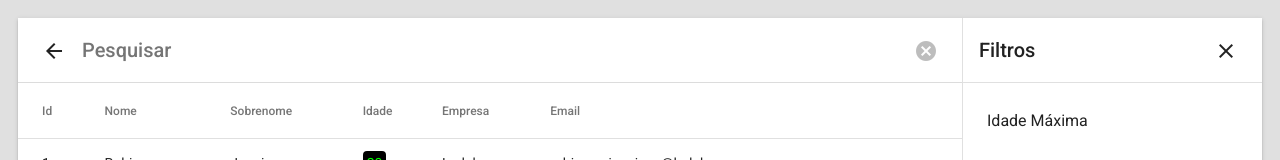
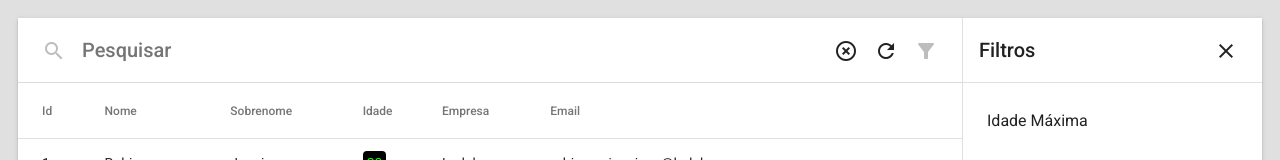
Before and after one commit to MRMokwa/new-table-app, an Angular app: page / in a window 1280 px wide. Both pictures are taken after a click on the button "search". Shown: the top 160 px of the page. Built offline with nearby package versions, Linux system fonts and the light colour scheme.

Commit message:
Ajustes de interface

```diff
--- a/src/app/data-view/data-view.service.ts
+++ b/src/app/data-view/data-view.service.ts
@@ -1,7 +1,7 @@
-import { Injectable, ChangeDetectorRef } from '@angular/core';
+import { Injectable } from '@angular/core';
 
-import { Subject, BehaviorSubject, Observable, merge, throwError } from 'rxjs';
-import { switchMap, tap, map, finalize, catchError } from 'rxjs/operators';
+import { Subject, BehaviorSubject, Observable, merge } from 'rxjs';
+import { switchMap, tap, map } from 'rxjs/operators';
 
 export const PAGE_SIZE_DEFAULT = 10;
 
@@ -25,11 +25,7 @@ export class DataViewService {
   filterOpened$ = this.filterOpened.asObservable();
   params$ = this.params.asObservable();
 
-  constructor(private cdr: ChangeDetectorRef) {
-    this.loading.subscribe((x) => {
-      console.log('loading', x);
-    });
-  }
+  constructor() {}
 
   getData<T>(
     request: (params: Parametros) => Observable<HttpResponse<T>>
--- a/src/app/data-view/filter/filter.component.ts
+++ b/src/app/data-view/filter/filter.component.ts
@@ -28,10 +28,6 @@ export class FilterComponent implements OnInit {
     this.opened$ = this.stateService.filterOpened$;
   }
 
-  onFilter(event: any) {
-    this.stateService.changeFilter(event);
-  }
-
   closeFilter() {
     this.stateService.closeFilter();
   }
--- a/src/app/data-view/search/search.component.html
+++ b/src/app/data-view/search/search.component.html
@@ -1,18 +1,13 @@
-<div fxLayout="row" fxLayoutAlign="end" id="search-container">
+<div fxLayout="row" fxLayoutAlign="end">
 
-    <button *ngIf="!searchVisible" mat-icon-button matTooltip="Pesquisar" (click)="open()">
-        <mat-icon>{{ searchVisible ? 'arrow_back' : 'search'}}</mat-icon>
-    </button>
-
-    <button *ngIf="searchVisible" mat-icon-button matTooltip="Voltar" (click)="close()">
-        <mat-icon>{{ searchVisible ? 'arrow_back' : 'search'}}</mat-icon>
+    <button [disabled]="searchVisible" mat-icon-button matTooltip="Pesquisar" (click)="open()">
+        <mat-icon>search</mat-icon>
     </button>
 
     <input placeholder="Pesquisar" #input [formControl]="pesquisa" [@inputState]="searchVisible"
-        (keydown.Escape)="clear()">
+        (keydown.Escape)="close()">
 
-    <button mat-icon-button matTooltip="Limpar pesquisa" *ngIf="searchVisible" (click)="clear()"
-        [disabled]="!pesquisa.value">
-        <mat-icon>cancel</mat-icon>
+    <button *ngIf="searchVisible" mat-icon-button matTooltip="Cancelar" (click)="close()">
+        <mat-icon>highlight_off</mat-icon>
     </button>
 </div>
--- a/src/app/data-view/toolbar/toolbar.component.html
+++ b/src/app/data-view/toolbar/toolbar.component.html
@@ -1,19 +1,17 @@
 <mat-toolbar>
 
-    <ng-container *ngIf="!pesquisando">
-        <span>{{ titulo }}</span>
-        <div fxFlex></div>
-    </ng-container>
+    <span *ngIf="!pesquisando" fxFlex>{{ titulo }}</span>
 
     <app-search fxFlex (openedChange)="pesquisando = $event"></app-search>
 
-    <ng-container *ngIf="!pesquisando">
-        <button mat-icon-button matTooltip="Atualizar" (click)="refresh()">
-            <mat-icon>refresh</mat-icon>
-        </button>
+    <button mat-icon-button matTooltip="Atualizar" (click)="refresh()">
+        <mat-icon>refresh</mat-icon>
+    </button>
 
+    <ng-container *ngIf="filterBadge$ | async as filterBadge">
         <button mat-icon-button matTooltip="Filtros" (click)="openFilter()" [disabled]="filterOpened$ | async">
-            <mat-icon>tune</mat-icon>
+            <mat-icon [matBadge]="filterBadge.numFilters" [matBadgeHidden]="filterBadge.hidden" matBadgeColor="accent"
+                matBadgeSize="small">filter_alt</mat-icon>
         </button>
     </ng-container>
 
--- a/src/app/data-view/toolbar/toolbar.component.ts
+++ b/src/app/data-view/toolbar/toolbar.component.ts
@@ -2,6 +2,12 @@ import { Component, OnInit, Input } from '@angular/core';
 
 import { DataViewService } from '../data-view.service';
 import { Observable } from 'rxjs';
+import { map } from 'rxjs/operators';
+
+interface FilterBadge {
+  numFilters: number;
+  hidden: boolean;
+}
 
 @Component({
   selector: 'app-toolbar',
@@ -15,9 +21,20 @@ export class ToolbarComponent implements OnInit {
 
   filterOpened$: Observable<boolean>;
   pesquisando = false;
+  filterBadge$: Observable<FilterBadge>;
 
   ngOnInit(): void {
     this.filterOpened$ = this.stateService.filterOpened$;
+
+    this.filterBadge$ = this.stateService.params$.pipe(
+      map((params) => this.mapFilterBadge(params))
+    );
+  }
+
+  mapFilterBadge(params: Parametros) {
+    const numFilters = params.filter ? Object.keys(params.filter).length : 0;
+    const hidden = numFilters === 0;
+    return <FilterBadge>{ numFilters, hidden };
   }
 
   refresh() {
--- a/src/app/shared/material.module.ts
+++ b/src/app/shared/material.module.ts
@@ -14,6 +14,7 @@ import { MatIconModule } from '@angular/material/icon';
 import { MatTooltipModule } from '@angular/material/tooltip';
 import { MatDividerModule } from '@angular/material/divider';
 import { MatProgressSpinnerModule } from '@angular/material/progress-spinner';
+import { MatBadgeModule } from '@angular/material/badge';
 
 @NgModule({
   imports: [CommonModule],
@@ -31,6 +32,7 @@ import { MatProgressSpinnerModule } from '@angular/material/progress-spinner';
     MatButtonModule,
     MatDividerModule,
     MatProgressSpinnerModule,
+    MatBadgeModule,
   ],
 })
 export class MaterialModule {}
--- a/src/app/teste/filtro/filtro.component.ts
+++ b/src/app/teste/filtro/filtro.component.ts
@@ -24,7 +24,7 @@ export class FiltroComponent implements OnInit, OnDestroy {
     });
 
     const filterChange = this.form.valueChanges.subscribe((filtro) =>
-      this.dataViewState.changeFilter(filtro)
+      this.handleFormValues(filtro)
     );
 
     this.subscription.add(filterChange);
@@ -33,4 +33,14 @@ export class FiltroComponent implements OnInit, OnDestroy {
   ngOnDestroy() {
     this.subscription.unsubscribe();
   }
+
+  handleFormValues(values: any) {
+    const filter: any = {};
+
+    if (values.idadeMax != 60) {
+      filter.idadeMax = values.idadeMax;
+    }
+
+    this.dataViewState.changeFilter(Object.keys(filter).length ? filter : null);
+  }
 }
```
